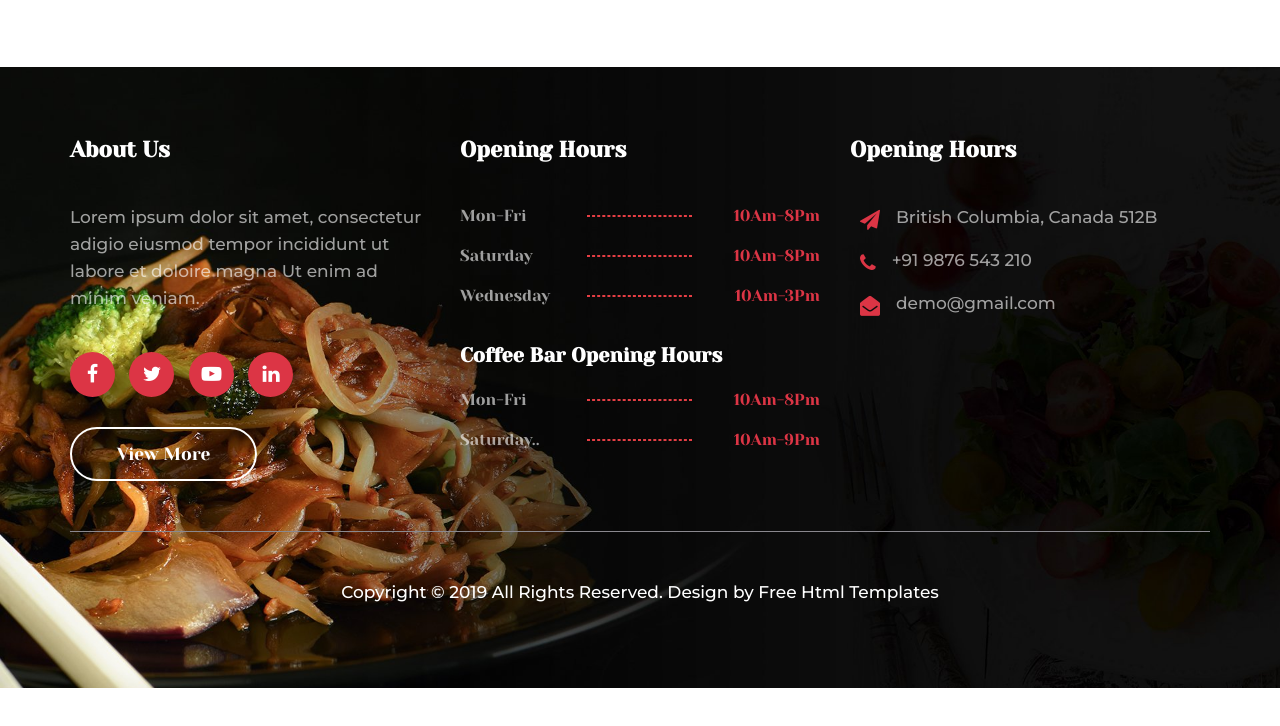
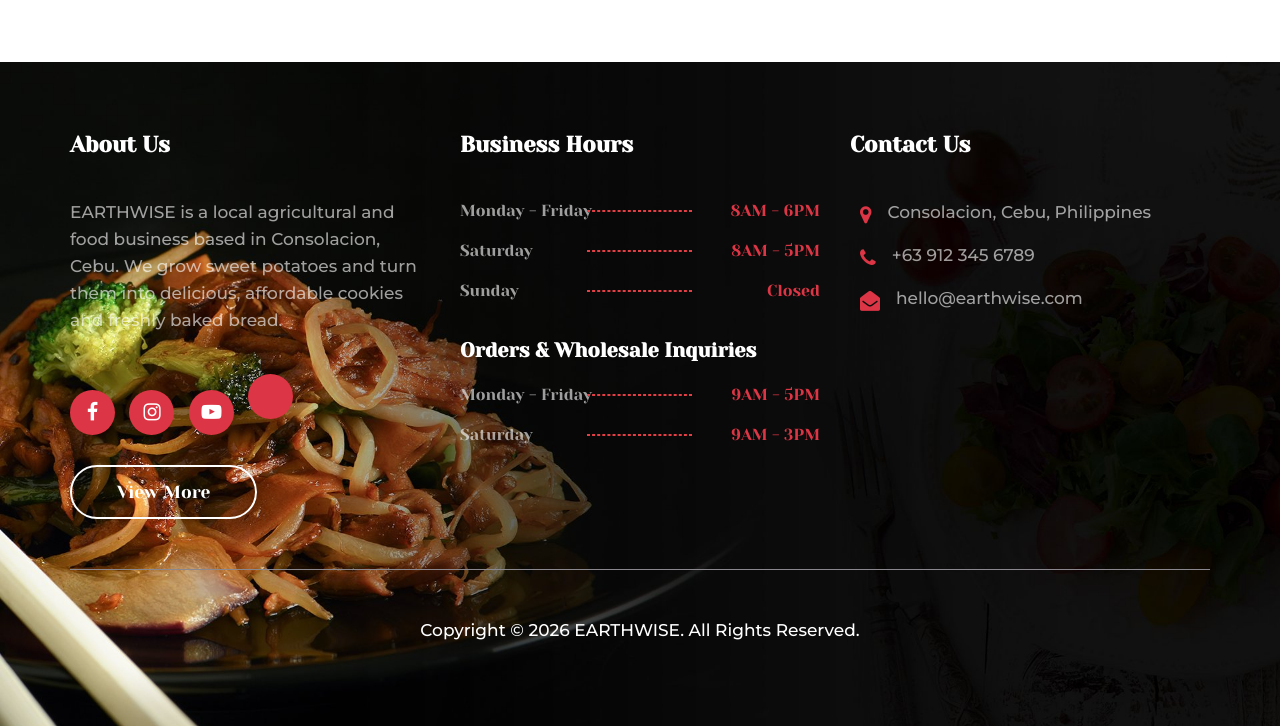
Before and after one commit to sireprince/earthwise, a plain HTML site: page about.html in a window 1280 px wide. Shown: the part 2026-2752 px from the top of the page. Before the commit the page ends 2714 px from the top, so only its background shows below. Drawn offline with nearby package versions, Linux system fonts and the light colour scheme; a web font is replaced by a local one.

Commit message:
Update about.html

```diff
--- a/about.html
+++ b/about.html
@@ -12,9 +12,9 @@
       <meta name="description" content="">
       <meta name="author" content="">
       <!-- title -->
-      <title>Yummo - Responsive Html5 Theme</title>
+      <title>EarthWise</title>
       <!-- fevicon -->
-      <link rel="icon" href="images/fevicon.jpg" type="image/gif" />
+      <link rel="icon" href="img/logo_.png" type="image/gif" />
       <!-- bootstrap css -->
       <link rel="stylesheet" href="css/bootstrap.min.css" />
       <!-- owl stylesheets -->
@@ -55,10 +55,10 @@
                      <ul class="nav-links">
                         <li><a href="index.html">HOME</a></li>
                         <li><a href="about.html">ABOUT US</a></li>
-                        <li><a href="h_menu.html">MENU</a></li>
+                        <!-- <li><a href="h_menu.html">MENU</a></li>
                         <li><a href="reservation.html">RESERVATION</a></li>
                         <li><a href="blog.html">BLOG</a></li>
-                        <li><a href="contact.html">CONTACT US</a></li>
+                        <li><a href="contact.html">CONTACT US</a></li> -->
                         </ul>
                   </nav>
                </div>
@@ -89,10 +89,10 @@
                <div class="col-md-6 col-sm-6 col-lg-6">
                   <div class="our-story">
                      <h4>Welcome to</h4>
-                     <h2>Yummo Restaurant</h2>
+                     <h2>EarthWise</h2>
                      <span><img src="img/heading-dark.png"></span>
-                     <p>Sed do eiusmod tempor incididunt ut labore et dolore magna aliqua. Ut enim anim veniam, quis nostrud exercitation ullamco laboris nisi ut aliquip ex ea commodat. Duis aute irure dolor in reprehenderit in voluptate velit esse cillum doore eu fgiat nulla pariatur</p>
-                     <a href="#">Explore</a>
+                     <p>At EARTHWISE, we believe good food starts with good farming. From farm-grown sweet potatoes to freshly baked cookies and delicious breads, we bring fresh, wholesome, and affordable products from farm to table. Our goal is to support local agriculture while making nutritious and enjoyable food accessible to everyone. Every product reflects our commitment to quality, sustainability, and the value of locally grown ingredients.</p>
+                     <!-- <a href="#">Explore</a> -->
                   </div>
                </div>
                <div class="col-md-6 col-sm-6 col-lg-6">
@@ -202,53 +202,73 @@
   <footer>
    <div class="container">
       <div class="row">
+
+         <!-- About Us -->
          <div class="col-md-4 col-sm-6 col-lg-4">
             <div class="footer-about">
                <h2>About Us</h2>
-                     <p>Lorem ipsum dolor sit amet, consectetur adigio eiusmod tempor incididunt ut labore et doloire magna Ut enim ad minim veniam.</p>
+               <p>
+                  EARTHWISE is a local agricultural and food business
+                  based in Consolacion, Cebu. We grow sweet potatoes
+                  and turn them into delicious, affordable cookies
+                  and freshly baked bread.
+               </p>
                <ul>
                   <li><a href="#"><i class="fa fa-facebook"></i></a></li>
-                        <li><a href="#"><i class="fa fa-twitter"></i></a></li>
+                  <li><a href="#"><i class="fa fa-instagram"></i></a></li>
                   <li><a href="#"><i class="fa fa-youtube-play"></i></a></li>
-                        <li><a href="#"><i class="fa fa-linkedin"></i></a></li>
+                  <li><a href="#"><i class="fa fa-tiktok"></i></a></li>
                </ul>
                <a class="view" href="about.html">View More</a>
             </div>
          </div>
+
+         <!-- Business Hours -->
          <div class="col-md-4 col-sm-6 col-lg-4">
             <div class="footer-about">
-                     <h2>Opening Hours</h2>
+               <h2>Business Hours</h2>
                <ul class="Opening-hours">
-                        <li><a href="#">Mon-Fri </a><span>10Am-8Pm</span></li>
-                        <li><a href="#">Saturday </a><span>10Am-8Pm </span></li>
-                        <li><a href="#">Wednesday </a><span>10Am-3Pm</span></li>
-                        <h4>Coffee Bar Opening Hours</h4>
-                        <li><a href="#">Mon-Fri</a><span>10Am-8Pm</span></li>
-                        <li><a href="#">Saturday.. </a><span>10Am-9Pm</span></li>
+                  <li><a href="#">Monday - Friday</a><span>8AM - 6PM</span></li>
+                  <li><a href="#">Saturday</a><span>8AM - 5PM</span></li>
+                  <li><a href="#">Sunday</a><span>Closed</span></li>
+
+                  <h4>Orders & Wholesale Inquiries</h4>
+                  <li><a href="#">Monday - Friday</a><span>9AM - 5PM</span></li>
+                  <li><a href="#">Saturday</a><span>9AM - 3PM</span></li>
                </ul>
             </div>
          </div>
+
+         <!-- Contact Us -->
          <div class="col-md-4 col-sm-6 col-lg-4">
             <div class="footer-about">
-                     <h2>Opening Hours</h2>
+               <h2>Contact Us</h2>
+
                <a class="brght" href="#">
-                        <i class="fa fa-paper-plane" aria-hidden="true"></i>
-                        <p class="ind">British Columbia, Canada 512B</p>
+                  <i class="fa fa-map-marker" aria-hidden="true"></i>
+                  <p class="ind">Consolacion, Cebu, Philippines</p>
                </a>
-                     <a class="brght" href="#">
+
+               <a class="brght" href="tel:+639123456789">
                   <i class="fa fa-phone" aria-hidden="true"></i>
-                        <p class="ind">+91 9876 543 210</p>
+                  <p class="ind">+63 912 345 6789</p>
                </a>
-                     <a class="brght" href="#">
+
+               <a class="brght" href="mailto:hello@earthwise.com">
                   <i class="fa fa-envelope-open" aria-hidden="true"></i>
-                        <p class="ind">demo@gmail.com</p>
+                  <p class="ind">hello@earthwise.com</p>
                </a>
             </div>
          </div>
+
+         <!-- Copyright -->
          <div class="col-md-12">
             <hr>
-                  <p class="right">Copyright © 2019 All Rights Reserved. Design by Free Html Templates</p>
+            <p class="right">
+               Copyright © 2026 EARTHWISE. All Rights Reserved.
+            </p>
          </div>
+
       </div>
    </div>
 </footer>
```
Lines whose indentation alone changed are shown as unchanged.
